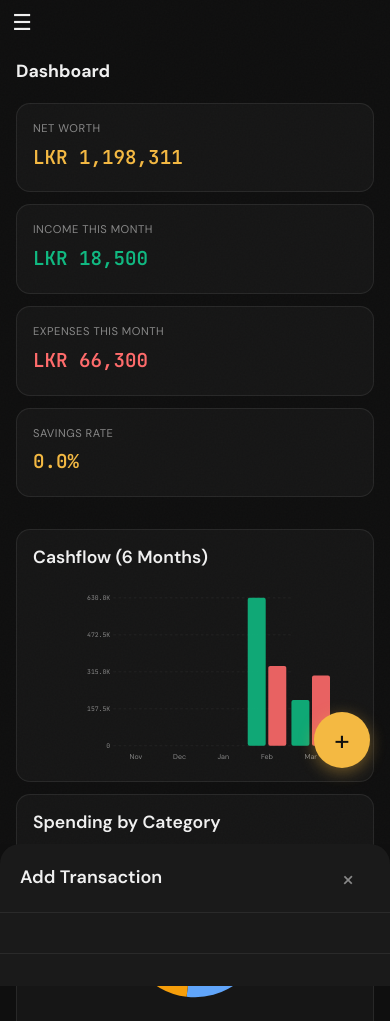
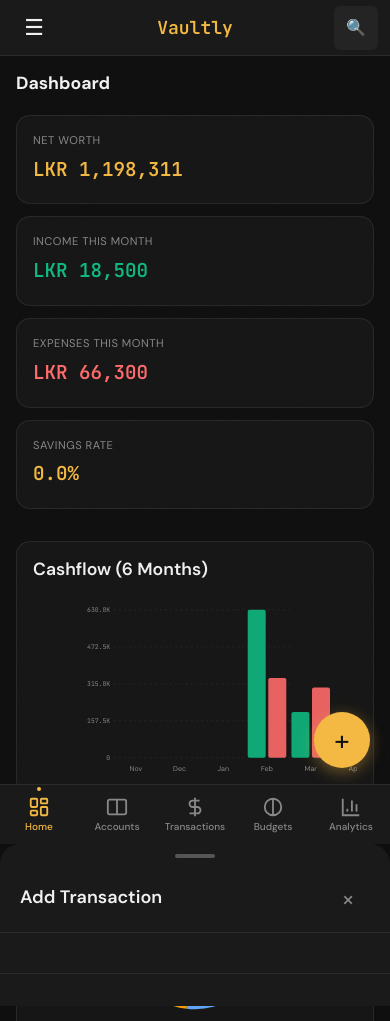
Before and after one commit to SenithuThisas/Vaultly---Finance-Tracker--DemoVersion, a website built with Vite: page finance-tracker/index.html in a window 390 px wide. Shown: the top 1021 px of the page. Built offline with nearby package versions, Linux system fonts and the light colour scheme; some packages are replaced by stand-ins of ours; no server answers; the database is empty.

Commit message:
feat: add main dashboard HTML structure and configure Supabase RLS policies for anonymous access

```diff
--- a/finance-tracker/index.html
+++ b/finance-tracker/index.html
@@ -3,8 +3,9 @@
 
 <head>
   <meta charset="UTF-8">
-  <meta name="viewport" content="width=device-width, initial-scale=1.0">
-  <title>FinFlow - Personal Finance Tracker</title>
+  <meta name="viewport" content="width=device-width, initial-scale=1.0, viewport-fit=cover">
+  <title>Vaultly - Personal Finance Tracker</title>
+  <meta name="description" content="Track your finances, budgets, and investments with Vaultly — a modern personal finance dashboard.">
   <link rel="preconnect" href="https://fonts.googleapis.com">
   <link rel="preconnect" href="https://fonts.gstatic.com" crossorigin>
   <link
@@ -14,88 +15,103 @@
   <link rel="stylesheet" href="assets/css/layout.css">
   <link rel="stylesheet" href="assets/css/components.css">
   <link rel="stylesheet" href="assets/css/charts.css">
+  <link rel="stylesheet" href="assets/css/responsive.css">
   <script type="module" src="assets/js/app.js"></script>
 </head>
 
 <body>
-  <div class="app-container">
-    <button class="hamburger" id="hamburger">☰</button>
+  <!-- Sidebar backdrop -->
   <div class="mobile-overlay" id="mobile-overlay"></div>
 
+  <!-- Sidebar -->
   <aside class="sidebar" id="sidebar">
     <div class="logo">
-        <h1>Vaulty</h1>
+      <h1>Vaultly</h1>
       <span>Finance Tracker</span>
     </div>
     <nav class="nav">
-        <a class="nav-link" data-view="dashboard">
+      <a class="nav-link" data-view="dashboard" data-tooltip="Dashboard">
         <svg viewBox="0 0 24 24" fill="none" stroke="currentColor" stroke-width="2">
           <rect x="3" y="3" width="7" height="9" rx="1" />
           <rect x="14" y="3" width="7" height="5" rx="1" />
           <rect x="14" y="12" width="7" height="9" rx="1" />
           <rect x="3" y="16" width="7" height="5" rx="1" />
         </svg>
-          Dashboard
+        <span class="nav-link-text">Dashboard</span>
       </a>
-        <a class="nav-link" data-view="banks">
+      <a class="nav-link" data-view="banks" data-tooltip="Accounts">
         <svg viewBox="0 0 24 24" fill="none" stroke="currentColor" stroke-width="2">
           <rect x="2" y="4" width="20" height="16" rx="2" />
           <path d="M12 4v16" />
         </svg>
-          Bank Accounts
+        <span class="nav-link-text">Bank Accounts</span>
       </a>
-        <a class="nav-link" data-view="transactions">
+      <a class="nav-link" data-view="transactions" data-tooltip="Transactions">
         <svg viewBox="0 0 24 24" fill="none" stroke="currentColor" stroke-width="2">
           <path d="M12 2v20M17 5H9.5a3.5 3.5 0 0 0 0 7h5a3.5 3.5 0 0 1 0 7H6" />
         </svg>
-          Transactions
+        <span class="nav-link-text">Transactions</span>
       </a>
-        <a class="nav-link" data-view="transfers">
+      <a class="nav-link" data-view="transfers" data-tooltip="Transfers">
         <svg viewBox="0 0 24 24" fill="none" stroke="currentColor" stroke-width="2">
           <path d="M17 3l4 4-4 4" />
           <path d="M3 11V9a4 4 0 0 1 4-4h14" />
           <path d="M7 21l-4-4 4-4" />
           <path d="M21 13v2a4 4 0 0 1-4 4H3" />
         </svg>
-          Transfers
+        <span class="nav-link-text">Transfers</span>
       </a>
-        <a class="nav-link" data-view="budgets">
+      <a class="nav-link" data-view="budgets" data-tooltip="Budgets">
         <svg viewBox="0 0 24 24" fill="none" stroke="currentColor" stroke-width="2">
           <path d="M21 12c0 4.97-4.03 9-9 9s-9-4.03-9-9 4.03-9 9-9 9 4.03 9 9z" />
           <path d="M12 3v18" />
         </svg>
-          Budgets
+        <span class="nav-link-text">Budgets</span>
       </a>
-        <a class="nav-link" data-view="analytics">
+      <a class="nav-link" data-view="analytics" data-tooltip="Analytics">
         <svg viewBox="0 0 24 24" fill="none" stroke="currentColor" stroke-width="2">
           <path d="M3 3v18h18" />
           <path d="M18 17V9" />
           <path d="M13 17V5" />
           <path d="M8 17v-3" />
         </svg>
-          Analytics
+        <span class="nav-link-text">Analytics</span>
       </a>
     </nav>
     <div class="sidebar-footer">
-        <button class="nav-link" id="settings-btn">
+      <button class="nav-link" id="settings-btn" data-tooltip="Settings">
         <svg viewBox="0 0 24 24" fill="none" stroke="currentColor" stroke-width="2">
           <circle cx="12" cy="12" r="3" />
           <path
             d="M19.4 15a1.65 1.65 0 0 0 .33 1.82l.06.06a2 2 0 0 1 0 2.83 2 2 0 0 1-2.83 0l-.06-.06a1.65 1.65 0 0 0-1.82-.33 1.65 1.65 0 0 0-1 1.51V21a2 2 0 0 1-2 2 2 2 0 0 1-2-2v-.09A1.65 1.65 0 0 0 9 19.4a1.65 1.65 0 0 0-1.82.33l-.06.06a2 2 0 0 1-2.83 0 2 2 0 0 1 0-2.83l.06-.06a1.65 1.65 0 0 0 .33-1.82 1.65 1.65 0 0 0-1.51-1H3a2 2 0 0 1-2-2 2 2 0 0 1 2-2h.09A1.65 1.65 0 0 0 4.6 9a1.65 1.65 0 0 0-.33-1.82l-.06-.06a2 2 0 0 1 0-2.83 2 2 0 0 1 2.83 0l.06.06a1.65 1.65 0 0 0 1.82.33H9a1.65 1.65 0 0 0 1-1.51V3a2 2 0 0 1 2-2 2 2 0 0 1 2 2v.09a1.65 1.65 0 0 0 1 1.51 1.65 1.65 0 0 0 1.82-.33l.06-.06a2 2 0 0 1 2.83 0 2 2 0 0 1 0 2.83l-.06.06a1.65 1.65 0 0 0-.33 1.82V9a1.65 1.65 0 0 0 1.51 1H21a2 2 0 0 1 2 2 2 2 0 0 1-2 2h-.09a1.65 1.65 0 0 0-1.51 1z" />
         </svg>
-          Settings
+        <span class="nav-link-text">Settings</span>
       </button>
     </div>
   </aside>
 
-    <main class="main">
-      <div class="top-bar">
+  <!-- Main content wrapper -->
+  <div class="main-wrapper">
+    <!-- Mobile top bar (visible only <768px) -->
+    <header class="mobile-top-bar" id="mobile-top-bar">
+      <button class="hamburger" id="hamburger" aria-label="Open menu">☰</button>
+      <span class="logo-text">Vaultly</span>
+      <div class="top-actions-mobile">
+        <button class="btn-icon" id="mobile-search-btn" title="Search" aria-label="Search">🔍</button>
+      </div>
+    </header>
+
+    <!-- Desktop top bar (visible only ≥768px) -->
+    <header class="top-bar" id="top-bar">
       <div class="breadcrumb" id="breadcrumb">Dashboard</div>
       <div class="top-actions">
         <button class="btn btn-icon" id="search-btn" title="Search (Ctrl+K)">🔍</button>
         <button class="btn btn-icon" id="export-btn" title="Export CSV">📤</button>
       </div>
-      </div>
+    </header>
+
+    <!-- Views -->
+    <main class="main-content">
       <section id="view-dashboard" class="view"></section>
       <section id="view-banks" class="view"></section>
       <section id="view-transactions" class="view"></section>
@@ -105,6 +121,42 @@
     </main>
   </div>
 
+  <!-- Bottom Tab Bar (mobile) -->
+  <nav class="bottom-tab-bar" id="bottom-tab-bar">
+    <button class="tab-item active" data-view="dashboard">
+      <svg viewBox="0 0 24 24" fill="none" stroke="currentColor" stroke-width="2">
+        <rect x="3" y="3" width="7" height="9" rx="1" /><rect x="14" y="3" width="7" height="5" rx="1" />
+        <rect x="14" y="12" width="7" height="9" rx="1" /><rect x="3" y="16" width="7" height="5" rx="1" />
+      </svg>
+      Home
+    </button>
+    <button class="tab-item" data-view="banks">
+      <svg viewBox="0 0 24 24" fill="none" stroke="currentColor" stroke-width="2">
+        <rect x="2" y="4" width="20" height="16" rx="2" /><path d="M12 4v16" />
+      </svg>
+      Accounts
+    </button>
+    <button class="tab-item" data-view="transactions">
+      <svg viewBox="0 0 24 24" fill="none" stroke="currentColor" stroke-width="2">
+        <path d="M12 2v20M17 5H9.5a3.5 3.5 0 0 0 0 7h5a3.5 3.5 0 0 1 0 7H6" />
+      </svg>
+      Transactions
+    </button>
+    <button class="tab-item" data-view="budgets">
+      <svg viewBox="0 0 24 24" fill="none" stroke="currentColor" stroke-width="2">
+        <path d="M21 12c0 4.97-4.03 9-9 9s-9-4.03-9-9 4.03-9 9-9 9 4.03 9 9z" /><path d="M12 3v18" />
+      </svg>
+      Budgets
+    </button>
+    <button class="tab-item" data-view="analytics">
+      <svg viewBox="0 0 24 24" fill="none" stroke="currentColor" stroke-width="2">
+        <path d="M3 3v18h18" /><path d="M18 17V9" /><path d="M13 17V5" /><path d="M8 17v-3" />
+      </svg>
+      Analytics
+    </button>
+  </nav>
+
+  <!-- Modal -->
   <div class="modal-overlay" id="modal-overlay">
     <div class="modal">
       <div class="modal-header">
@@ -119,8 +171,10 @@
     </div>
   </div>
 
+  <!-- Drawer -->
   <div class="drawer-overlay" id="drawer-overlay"></div>
   <div class="drawer" id="tx-drawer">
+    <div class="drawer-drag-handle"></div>
     <div class="drawer-header">
       <h3 class="drawer-title" id="drawer-title">Add Transaction</h3>
       <button class="drawer-close" id="drawer-close">×</button>
@@ -129,8 +183,10 @@
     <div class="drawer-footer" id="drawer-footer"></div>
   </div>
 
+  <!-- Toast -->
   <div class="toast-container" id="toast-container"></div>
 
+  <!-- Search -->
   <div class="search-overlay" id="search-overlay">
     <div class="search-box">
       <input type="text" class="search-input" id="search-input" placeholder="Search transactions, accounts...">
@@ -138,7 +194,8 @@
     </div>
   </div>
 
-  <button class="fab" id="add-fab">+</button>
+  <!-- FAB -->
+  <button class="fab" id="add-fab" aria-label="Add transaction">+</button>
 </body>
 
 </html>
```
Lines whose indentation alone changed are shown as unchanged.
